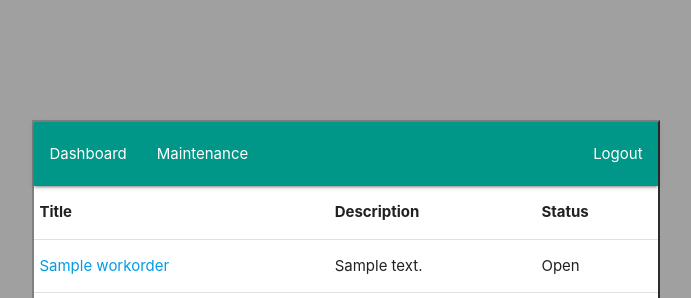
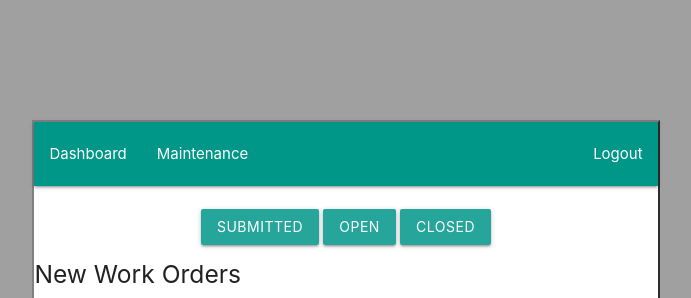
Before and after one commit to AndrewDimes/My-Maintenance, a Django app: page /maintenance/ in a window 1280 px wide. Shown: the top 298 px of the page, without its empty margins (294-985 px from the left). Run offline with Django 3.2, Linux system fonts and the light colour scheme; a user stored in the database is signed in; tables that the repository leaves empty hold one stand-in row (values such as "Sample post").

Commit message:
add open/closed urls, views, and buttons

```diff
--- a/mymaintenance_app/templates/maintenance.html
+++ b/mymaintenance_app/templates/maintenance.html
@@ -5,6 +5,16 @@
 
 
 {% if request.user.is_superuser %}
+<br>
+<div style="text-align: center;">
+  <a href="{%url 'maintenance' %}" style="text-align: left;" class="waves-effect waves-light btn">Submitted</a>
+  <a href="{%url 'open_maintenance' %}" style="text-align: center;" class="waves-effect waves-light btn">Open</a>
+  <a href="{%url 'closed_maintenance' %}" style="text-align: rightt;" class="waves-effect waves-light btn">Closed</a>
+</div>
+
+
+
+<h5>New Work Orders</h5>
 <table>
   <thead>
     <tr>
@@ -16,13 +26,11 @@
 
   <tbody>
   {% for work in work %}
-  {% if work.get_status_display != 'Complete' %}
    <tr>
     <td><a href="{%url 'work_order_details' work.id %}">{{work.title}}</a></td>
     <td>{{work.description}}</td>
     <td>{{work.get_status_display}}</td>
  </tr>
- {% endif %}
     {% endfor %}
   </tbody>
 </table>
@@ -50,8 +58,13 @@
 
 {%else%}
 <a id="work-btn" href="{% url 'workorder_create' %} "class="waves-effect waves-light btn-large"><i class="material-icons right">build</i>Submit Work Order</a>
-
 <br>
+<br>
+<div style="text-align: center;">
+  <a href="{%url 'maintenance' %}" style="text-align: left;" class="waves-effect waves-light btn">Submitted</a>
+  <a href="{%url 'open_maintenance' %}" style="text-align: center;" class="waves-effect waves-light btn">Open</a>
+  <a href="{%url 'closed_maintenance' %}" style="text-align: rightt;" class="waves-effect waves-light btn">Closed</a>
+</div>
 <table>
   <thead>
     <tr>
@@ -63,13 +76,11 @@
 
   <tbody>
   {% for work in work_resident %}
-  {% if work.get_status_display != 'Complete' %}
    <tr>
     <td><a href="{%url 'work_order_details' work.id %}">{{work.title}}</a></td>
     <td>{{work.description}}</td>
     <td>{{work.get_status_display}}</td>
  </tr>
- {% endif %}
     {% endfor %}
   </tbody>
 </table>
--- a/mymaintenance_app/urls.py
+++ b/mymaintenance_app/urls.py
@@ -7,6 +7,8 @@ urlpatterns = [
     path('accounts/signup/', views.signup, name='signup'),
     path('index/', views.index, name='index'),
     path('maintenance/', views.maintenance, name='maintenance'),
+    path('maintenance/open', views.open_maintenance, name='open_maintenance'),
+    path('maintenance/closed', views.closed_maintenance, name='closed_maintenance'),
     path('profile/', views.profile, name='profile'),
     path('profile/create/', views.ProfileCreate.as_view(), name='profile_create'),
     path('profile/<int:pk>/update/', views.ProfileUpdate.as_view(), name="profile_update"),
--- a/mymaintenance_app/views.py
+++ b/mymaintenance_app/views.py
@@ -56,11 +56,34 @@ def index(request):
 
 
 def maintenance(request):
+    open_work = []
+    sub_work = []
+    closed_work = []
+    super_open_work = []
+    super_sub_work = []
+    super_closed_work = []
     work_orders = WorkOrder.objects.filter(user=request.user)
+    for work in work_orders:
+        print(work.status)
+        if(work.status == 'O'):
+            open_work.append(work)
+        elif(work.status == 'S'):
+            sub_work.append(work)
+        elif(work.status == 'C'):
+            closed_work.append(work)
     work_orders_all = WorkOrder.objects.all()
+    for work in work_orders_all:
+        print(work.status)
+        if(work.status == 'O'):
+            super_open_work.append(work)
+        elif(work.status == 'S'):
+            super_sub_work.append(work)
+        elif(work.status == 'C'):
+            super_closed_work.append(work)
+    print()
     page = request.GET.get('page', 1)
-    paginator = Paginator(work_orders_all, 5)
-    paginator_two = Paginator(work_orders, 5)
+    paginator = Paginator(super_sub_work, 5)
+    paginator_two = Paginator(sub_work, 4)
     try:
       work = paginator.page(page)
       work_resident = paginator_two.page(page)
@@ -70,8 +93,99 @@ def maintenance(request):
     except EmptyPage:
       work = paginator.page(paginator.num_pages)
       work_resident = paginator_two.page(paginator_two.num_pages)
-    return render(request, 'maintenance.html', {'work_orders': work_orders, 'work_orders_all': work_orders_all, 'work': work, 'work_resident': work_resident})
+    return render(request, 'maintenance.html',
+    {'work_orders': work_orders, 'work_orders_all': work_orders_all,
+    'work': work, 'work_resident': work_resident, 'open_work':open_work, 'sub_work':sub_work,
+    'closed_work':closed_work, 'super_open_work':super_open_work, 'super_sub_work':super_sub_work,
+    'super_closed_work': super_closed_work})
 
+def open_maintenance(request):
+    open_work = []
+    sub_work = []
+    closed_work = []
+    super_open_work = []
+    super_sub_work = []
+    super_closed_work = []
+    work_orders = WorkOrder.objects.filter(user=request.user)
+    for work in work_orders:
+        print(work.status)
+        if(work.status == 'O'):
+            open_work.append(work)
+        elif(work.status == 'S'):
+            sub_work.append(work)
+        elif(work.status == 'C'):
+            closed_work.append(work)
+    work_orders_all = WorkOrder.objects.all()
+    for work in work_orders_all:
+        print(work.status)
+        if(work.status == 'O'):
+            super_open_work.append(work)
+        elif(work.status == 'S'):
+            super_sub_work.append(work)
+        elif(work.status == 'C'):
+            super_closed_work.append(work)
+    print()
+    page = request.GET.get('page', 1)
+    paginator = Paginator(super_open_work, 5)
+    paginator_two = Paginator(open_work, 4)
+    try:
+      work = paginator.page(page)
+      work_resident = paginator_two.page(page)
+    except PageNotAnInteger:
+      work = paginator.page(1)
+      work_resident = paginator_two.page(1)
+    except EmptyPage:
+      work = paginator.page(paginator.num_pages)
+      work_resident = paginator_two.page(paginator_two.num_pages)
+    return render(request, 'maintenance.html',
+    {'work_orders': work_orders, 'work_orders_all': work_orders_all,
+    'work': work, 'work_resident': work_resident, 'open_work':open_work, 'sub_work':sub_work,
+    'closed_work':closed_work, 'super_open_work':super_open_work, 'super_sub_work':super_sub_work,
+    'super_closed_work': super_closed_work})
+
+def closed_maintenance(request):
+    open_work = []
+    sub_work = []
+    closed_work = []
+    super_open_work = []
+    super_sub_work = []
+    super_closed_work = []
+    work_orders = WorkOrder.objects.filter(user=request.user)
+    for work in work_orders:
+        print(work.status)
+        if(work.status == 'O'):
+            open_work.append(work)
+        elif(work.status == 'S'):
+            sub_work.append(work)
+        elif(work.status == 'C'):
+            closed_work.append(work)
+    work_orders_all = WorkOrder.objects.all()
+    for work in work_orders_all:
+        print(work.status)
+        if(work.status == 'O'):
+            super_open_work.append(work)
+        elif(work.status == 'S'):
+            super_sub_work.append(work)
+        elif(work.status == 'C'):
+            super_closed_work.append(work)
+    print()
+    page = request.GET.get('page', 1)
+    paginator = Paginator(super_closed_work, 5)
+    paginator_two = Paginator(closed_work, 4)
+    try:
+      work = paginator.page(page)
+      work_resident = paginator_two.page(page)
+    except PageNotAnInteger:
+      work = paginator.page(1)
+      work_resident = paginator_two.page(1)
+    except EmptyPage:
+      work = paginator.page(paginator.num_pages)
+      work_resident = paginator_two.page(paginator_two.num_pages)
+    return render(request, 'maintenance.html',
+    {'work_orders': work_orders, 'work_orders_all': work_orders_all,
+    'work': work, 'work_resident': work_resident, 'open_work':open_work, 'sub_work':sub_work,
+    'closed_work':closed_work, 'super_open_work':super_open_work, 'super_sub_work':super_sub_work,
+    'super_closed_work': super_closed_work})
 
 def work_order_details(request, work_order_id):
     work_order = WorkOrder.objects.get(id=work_order_id)
```
